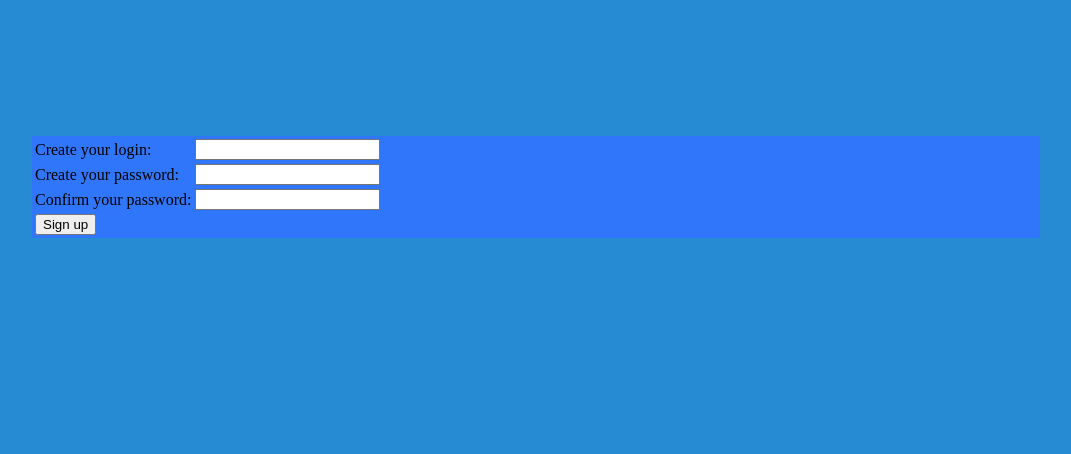
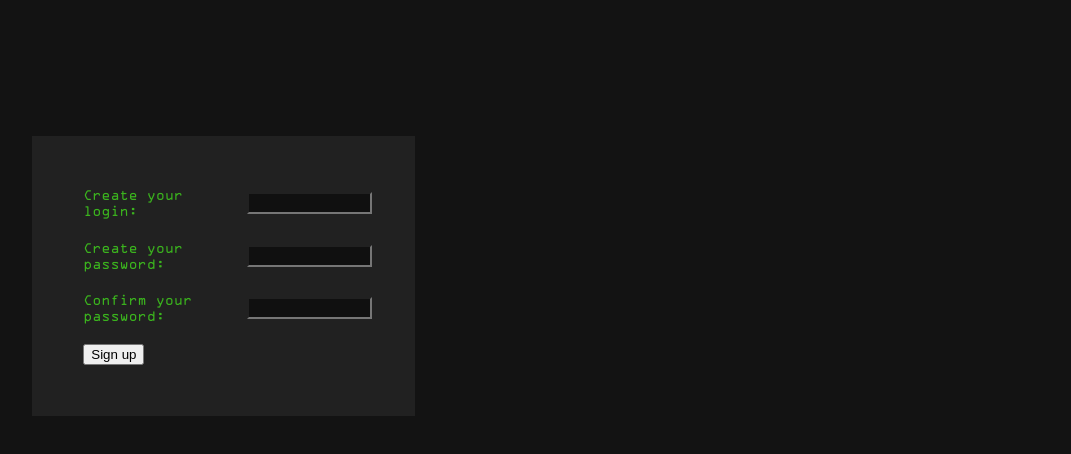
Before and after one commit to ALittleRunaway/Etmacoin, a plain HTML site: page static/login_page/index.html in a window 1280 px wide. Shown: the whole page, without its empty margins (104-1175 px from the left). Drawn offline with Linux system fonts and the light colour scheme.

Commit message:
Some login_page frontend added

```diff
--- a/static/login_page/style.css
+++ b/static/login_page/style.css
@@ -1,8 +1,28 @@
+@font-face { font-family: OCR; src: url('../OCRAEXT.TTF'); }
+
 body {
-    background-color: #268bd2;
+    background-color: #131313;
     padding: 10%;
+    color: #3bb31e;
+    font-family: OCR;
+    font-size: 15px;
 }
 
 div.div_register {
-    background-color: #3076fa;
+    background-color: #212121;
+    padding: 4%;
+    width: 30%;
+    height: 50%;
 }
+
+tr, td {
+    padding: 3%;
+}
+
+input[type="text"], input[type="password"], textarea {
+    background-color : #101010;
+    color: #e2e2e2;
+    font-family: OCR;
+    font-size: 15px;
+    width: 100%;
+}
```
Also changed, not shown: static/OCRAEXT.TTF (added).
